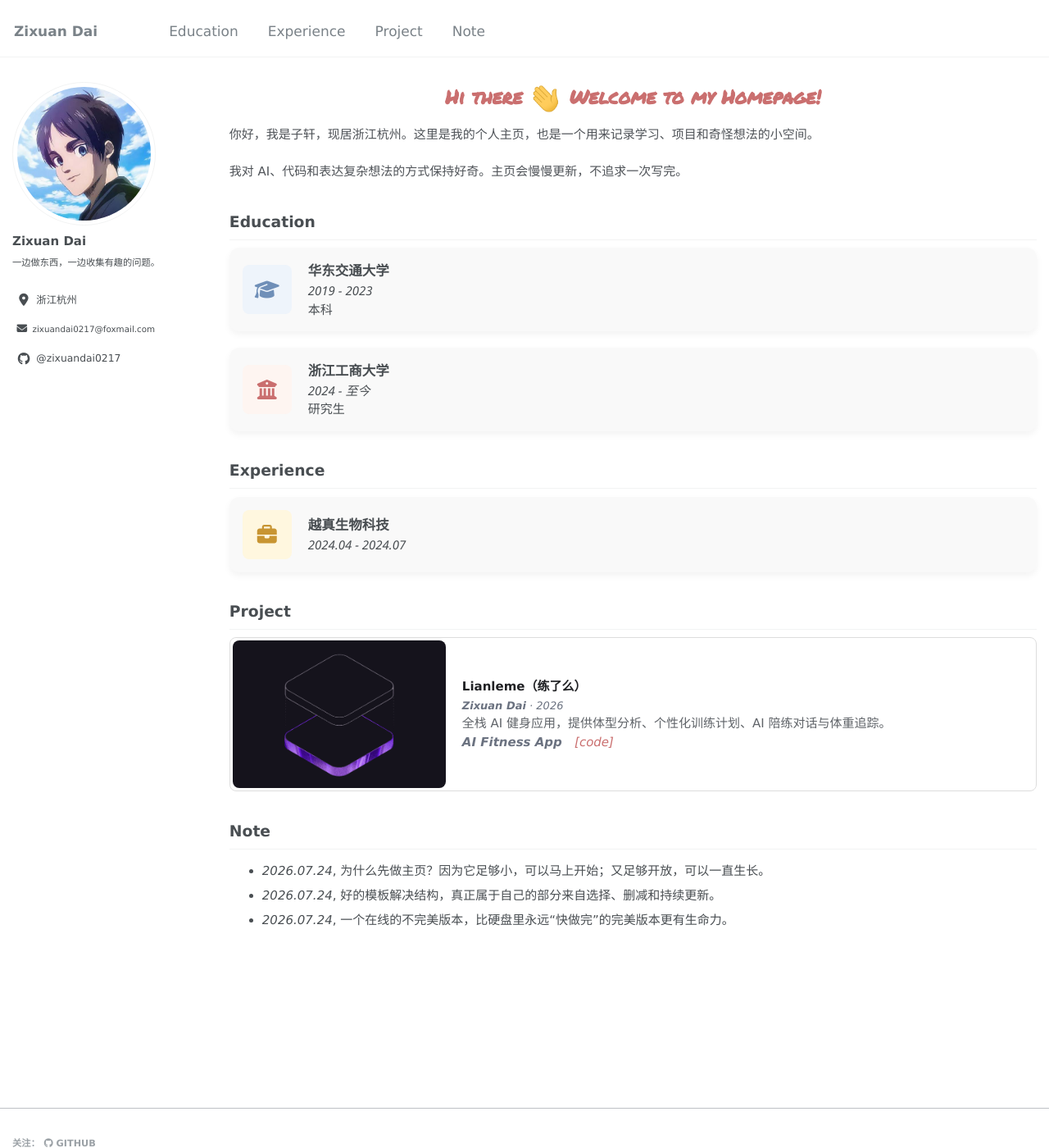
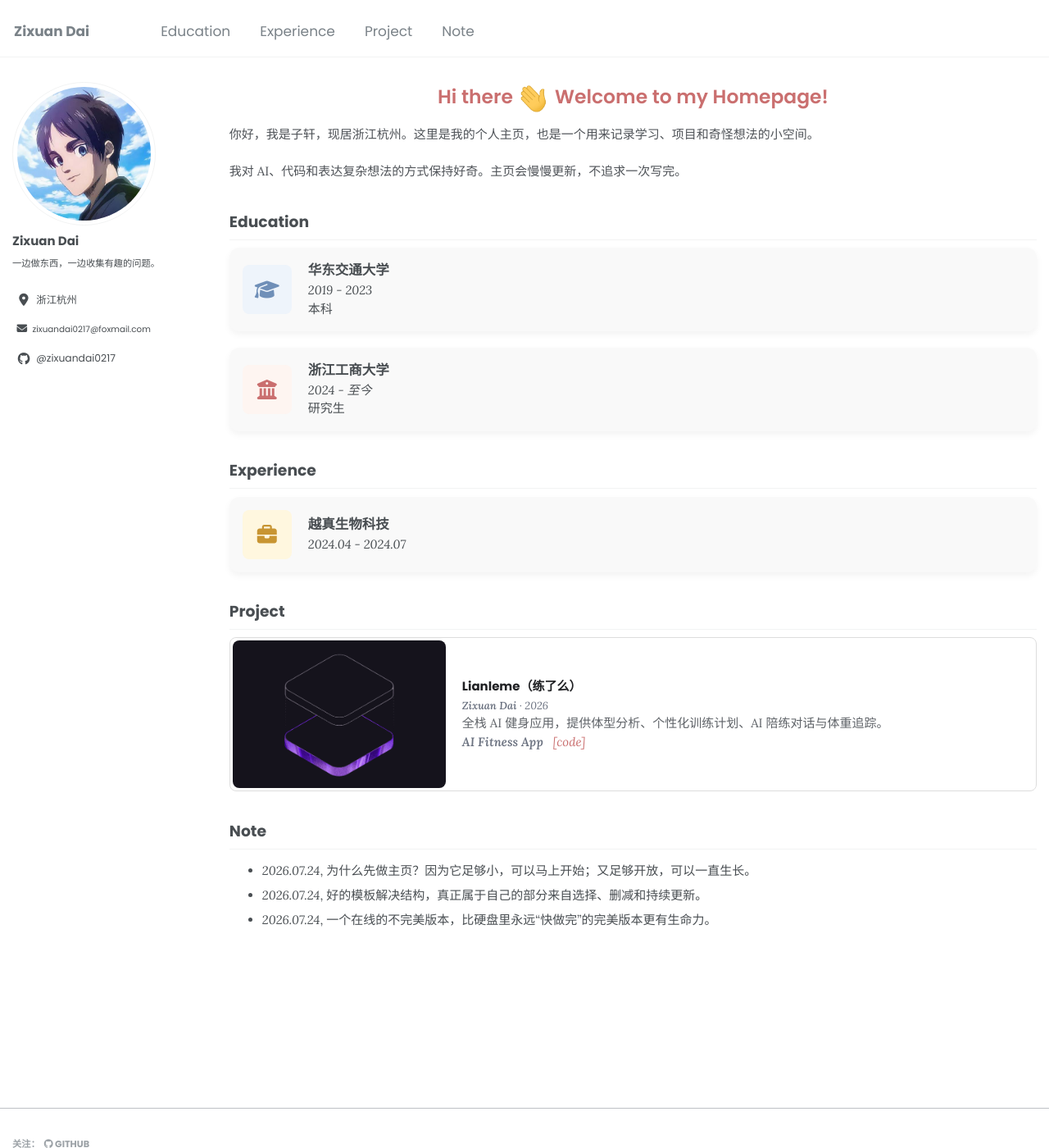
Before and after one commit to zixuandai0217/zixuandai0217.github.io, a Jekyll site: the page built from _pages/about.md, in a window 1280 px wide and 1400 px high. Shown: the whole window at 82% size. Built offline with Jekyll 4.4.1, drawn with Linux system fonts in a browser that asks for light colours; some web fonts are replaced.

Commit message:
Adopt Anthropic typography

```diff
--- a/_sass/_masthead.scss
+++ b/_sass/_masthead.scss
@@ -20,7 +20,7 @@
     @include container;
     @include clearfix;
     padding: 1em 1em 1em;
-    font-family: $global-font-family;
+    font-family: $header-font-family;
     font-size: 17px;
     @include breakpoint($x-large) {
       max-width: $x-large;
--- a/_sass/_variables.scss
+++ b/_sass/_variables.scss
@@ -13,8 +13,8 @@ $paragraph-indent           : false; // true, false (default)
 $indent-var                 : 1.3em;
 
 /* system typefaces */
-$serif                      : Georgia, Times, serif;
-$sans-serif                 : "Arial Rounded MT Bold", "Verdana", "Comic Sans MS", "Segoe Print", "Lucida Handwriting", "Apple Chancery", "Zapfino", sans-serif;
+$serif                      : "Lora", "Noto Serif SC", "Songti SC", SimSun, Georgia, serif;
+$sans-serif                 : "Poppins", "Noto Sans SC", "PingFang SC", "Microsoft YaHei", Arial, sans-serif;
 $monospace                  : Monaco, Consolas, "Lucida Console", monospace;
 
 /* sans serif typefaces */
@@ -28,7 +28,7 @@ $bodoni                     : "Bodoni MT", serif;
 $calisto                    : "Calisto MT", serif;
 $garamond                   : Garamond, serif;
 
-$global-font-family         : $sans-serif;
+$global-font-family         : $serif;
 $header-font-family         : $sans-serif;
 $caption-font-family        : $serif;
 
--- a/assets/css/home.css
+++ b/assets/css/home.css
@@ -1,6 +1,4 @@
-@import url('https://fonts.googleapis.com/css2?family=Permanent+Marker&display=swap');
-@import url('https://fonts.googleapis.com/css2?family=Fredericka+the+Great&display=swap');
-@import url('https://fonts.googleapis.com/css2?family=Homemade+Apple&display=swap');
+@import url('https://fonts.googleapis.com/css2?family=Lora:ital,wght@0,400;0,500;0,600;0,700;1,400;1,500;1,600&family=Poppins:wght@400;500;600;700&display=swap');
 
 #education,
     #experience,
@@ -59,9 +57,10 @@
         object-fit: contain;
     }
     .experience-info {
-        font-family: "Segoe UI", sans-serif;
+        font-family: 'Lora', 'Noto Serif SC', 'Songti SC', SimSun, Georgia, serif;
     }
     .experience-info strong {
+        font-family: 'Poppins', 'Noto Sans SC', 'PingFang SC', 'Microsoft YaHei', Arial, sans-serif;
         font-size: 1.1em;
     }
     .experience-info a {
@@ -296,6 +295,7 @@
     .project-card > div > strong,
     .project-card > div > div > strong {
         color: #202124;
+        font-family: 'Poppins', 'Noto Sans SC', 'PingFang SC', 'Microsoft YaHei', Arial, sans-serif;
     }
 
     .project-card i {
@@ -351,11 +351,12 @@
     }
         body {
             background-color:	 #FFFFFF;
-            font-family: 'Arial Rounded MT Bold', 'Verdana', sans-serif;
+            font-family: 'Lora', 'Noto Serif SC', 'Songti SC', SimSun, Georgia, serif;
             font-size: 15px;
         }
         .main-heading {
-            font-family: 'Permanent Marker', cursive;
+            font-family: 'Poppins', 'Noto Sans SC', 'PingFang SC', 'Microsoft YaHei', Arial, sans-serif;
+            font-weight: 600;
             text-align: center;
             color: #ca6f6f;
         }
```
